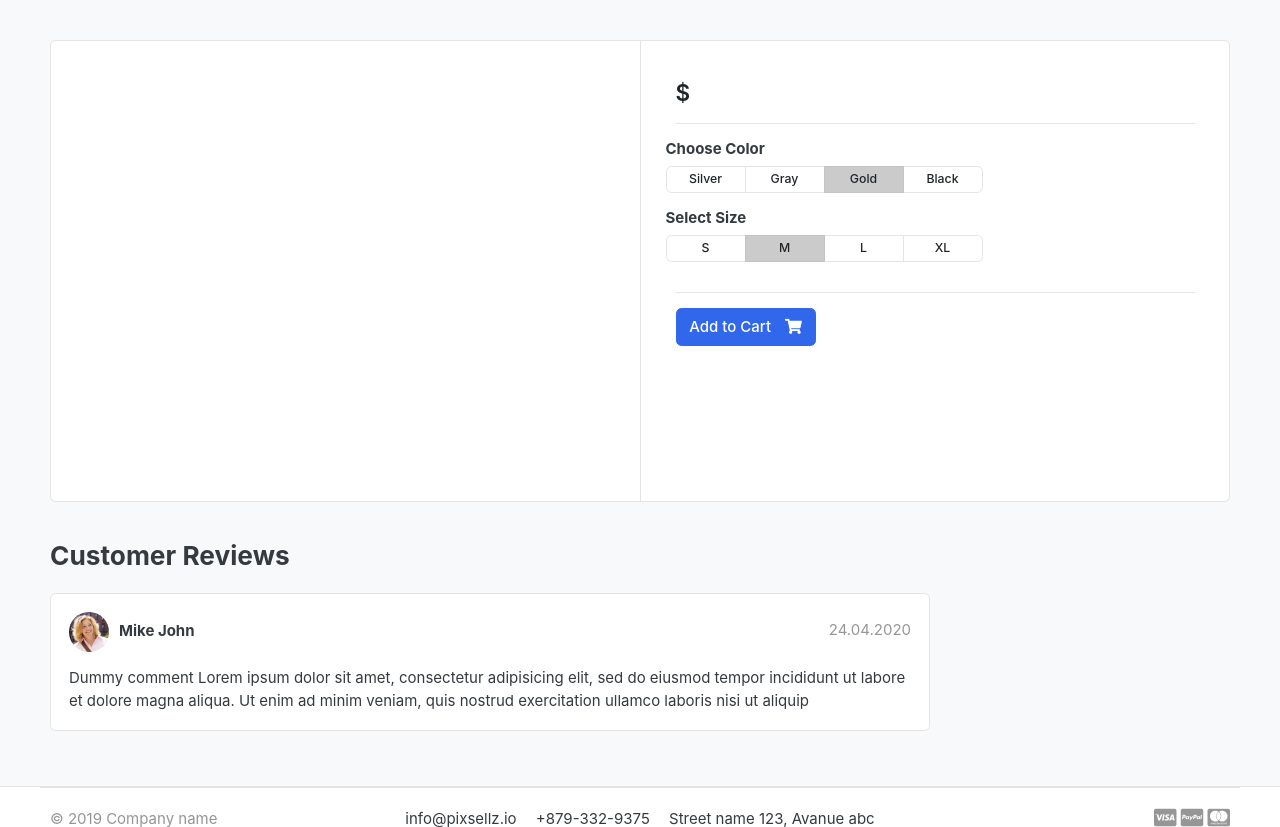
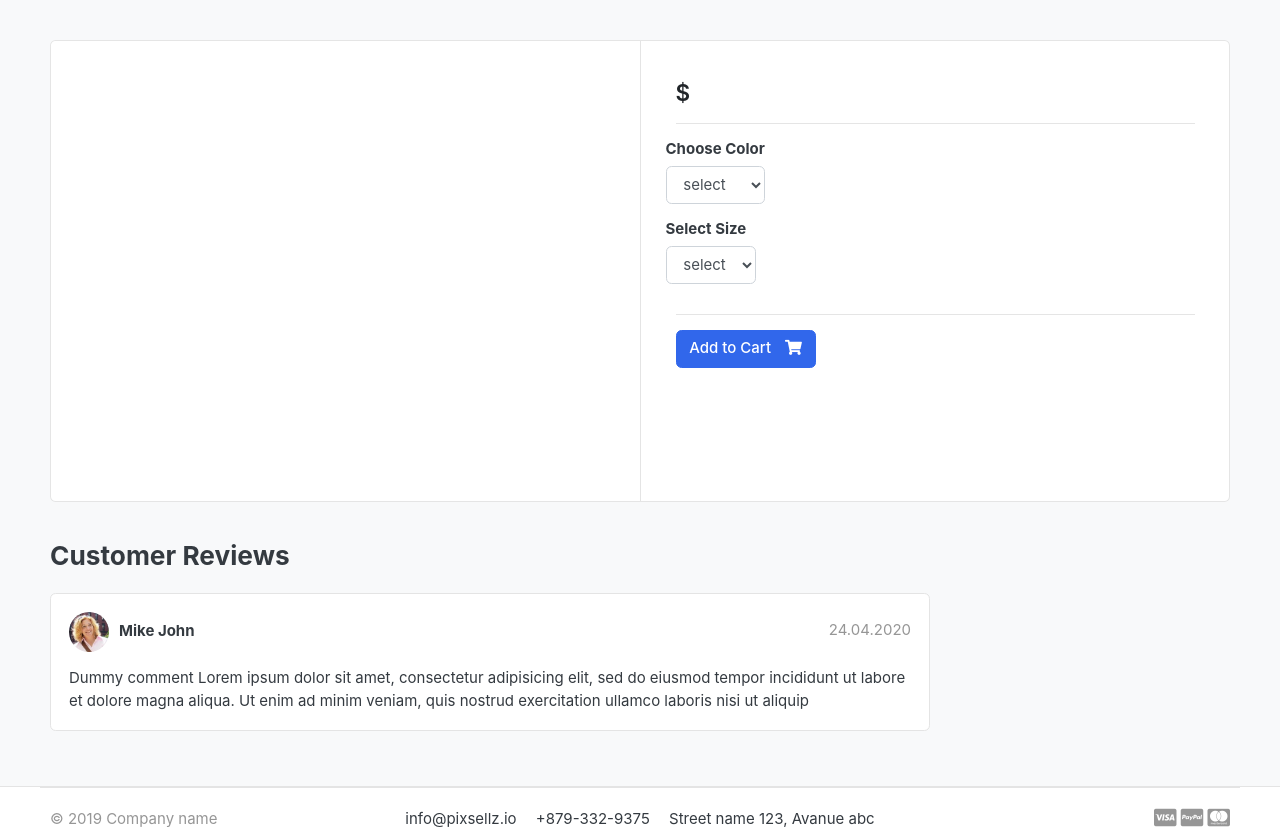
Before and after one commit to sagarkhatridk/GreatKartDjango, a Django app: template templates/store/product_detail.html in a window 1280 px wide. Shown: the part 118-945 px from the top of the page. Run offline with Django 3.2, Linux system fonts and the light colour scheme; the template is opened without the code that fills it, so the values that code supplies are empty; some libraries are stand-ins or nearby versions; some web fonts are replaced.

Commit message:
section 10 completed

```diff
--- a/carts/models.py
+++ b/carts/models.py
@@ -1,5 +1,6 @@
 from django.db import models
 from store.models import Product
+from store.models import Variation
 # Create your models here.
 
 class Cart(models.Model):
@@ -12,11 +13,12 @@ class Cart(models.Model):
 
 class CartItem(models.Model):
     product = models.ForeignKey(Product, on_delete=models.CASCADE)
+    variation = models.ManyToManyField(Variation, blank=True)
     cart = models.ForeignKey(Cart, on_delete=models.CASCADE)
     quantity = models.IntegerField()
     is_active = models.BooleanField(default=True)
 
-    def __str__(self):
+    def __unicode__(self):
         return self.product
 
     def sub_total(self):
--- a/carts/views.py
+++ b/carts/views.py
@@ -1,5 +1,5 @@
 from django.shortcuts import get_object_or_404, render, redirect
-from store.models import Product
+from store.models import Product, Variation
 from .models import Cart, CartItem
 from django.http import HttpResponse
 # Create your views here.
@@ -13,6 +13,18 @@ def _cart_id(request):
 
 def add_cart(request, product_id):
     product = Product.objects.get(id=product_id) #this will get the product
+    product_variation = []
+
+
+    if request.method == "POST":
+        for key, value in request.POST.items():
+            try:
+                variation = Variation.objects.get(product=product,variation_category__iexact=key, variation_value__iexact=value)
+                product_variation.append(variation)
+            except:
+                pass
+
+
     try:
         cart = Cart.objects.get(cart_id=_cart_id(request)) #get the cart using cart_id present in the session
     except Cart.DoesNotExist:
--- a/templates/store/product_detail.html
+++ b/templates/store/product_detail.html
@@ -12,11 +12,12 @@
           <article class="gallery-wrap">
             <div class="img-big-wrap">
               <a href="#"><img src="{{single_product.images.url}}"></a>
-        </div> <!-- img-big-wrap.// -->
-
-    </article> <!-- gallery-wrap .end// -->
+            </div>
+          </article>
         </aside>
         <main class="col-md-6 border-left">
+          <form action="{% url 'add_cart' single_product.id %}" method="post">
+            {% csrf_token %}
             <article class="content-body">
 
               <h2 class="title">{{single_product.product_name}}</h2>
@@ -32,54 +33,42 @@
               <div class="row">
                 <div class="item-option-select">
                   <h6>Choose Color</h6>
-                <div class="btn-group btn-group-sm btn-group-toggle" data-toggle="buttons">
-                  <label class="btn btn-light">
-                    <input type="radio" name="radio_color"> Silver
-                  </label>
-                  <label class="btn btn-light">
-                    <input type="radio" name="radio_color" > Gray
-                  </label>
-                  <label class="btn btn-light active">
-                    <input type="radio" name="radio_color checked"> Gold
-                  </label>
-                  <label class="btn btn-light">
-                    <input type="radio" name="radio_color"> Black
-                  </label>
+                  <select name="color" class="form-control" required>
+                    <option value="" disabled selected>select</option>
+                    {% for i in single_product.variation_set.colors %}
+                    <option value="{{i.variation_value | lower }}">{{i.variation_value | capfirst }}</option>
+                    {% endfor %}
+                  </select>
                 </div>
               </div>
-        </div> <!-- row.// -->
               <div class="row">
                 <div class="item-option-select">
                   <h6>Select Size</h6>
-                <div class="btn-group btn-group-sm btn-group-toggle" data-toggle="buttons">
-                  <label class="btn btn-light">
-                    <input type="radio" name="radio_color"> S
-                  </label>
-                  <label class="btn btn-light active">
-                    <input type="radio" name="radio_color" checked> M
-                  </label>
-                  <label class="btn btn-light">
-                    <input type="radio" name="radio_color"> L
-                  </label>
-                  <label class="btn btn-light">
-                    <input type="radio" name="radio_color"> XL
-                  </label>
+                  <select name="size" class="form-control" required>
+                    <option value="" disabled selected>select</option>
+                    {% for i in single_product.variation_set.sizes %}
+                    <option value="{{i.variation_value | lower }}">{{i.variation_value | capfirst}}</option>
+                    {% endfor %}
+                  </select>
                 </div>
               </div>
-        </div> <!-- row.// -->
               <hr>
-        {% if single_product.stock <= 0 %}
-          <h5 class="text-danger">Out of Stock</h5>
+              {% if single_product.stock <= 0 %} <h5 class="text-danger">Out of Stock</h5>
                 {% else %}
                 {% if in_cart %}
-          <a href="#" class="btn  btn-success"> <span class="text">Added to Cart</span> <i class="fas fa-check"></i></a>
-          <a href="{% url 'cart' %}" class="btn  btn-outline-primary"> <span class="text">View Cart</span> <i class="fas fa-eye"></i></a>
+                <a href="#" class="btn  btn-success"> <span class="text">Added to Cart</span> <i
+                    class="fas fa-check"></i></a>
+                <a href="{% url 'cart' %}" class="btn  btn-outline-primary"> <span class="text">View Cart</span> <i
+                    class="fas fa-eye"></i></a>
                 {% else %}
-          <a href="{% url 'add_cart' single_product.id %}" class="btn  btn-primary"> <span class="text">Add to Cart</span> <i class="fas fa-shopping-cart"></i></a>
+                <button type="submit" class="btn  btn-primary"> <span class="text">Add to
+                    Cart</span> <i class="fas fa-shopping-cart"></i></button>
                 {% endif %}
 
                 {% endif %}
-    </article> <!-- product-info-aside .// -->
+            </article>
+          </form>
+          <!-- product-info-aside .// -->
         </main> <!-- col.// -->
       </div> <!-- row.// -->
     </div> <!-- card.// -->
```
Also changed, not shown: carts/admin.py (+8 -2 lines), store/admin.py (+7 -1 lines), store/models.py (+24 -0 lines), carts/migrations/0002_cartitem_variation.py (added), store/migrations/0003_variation.py (added). Lines whose indentation alone changed are shown as unchanged.
